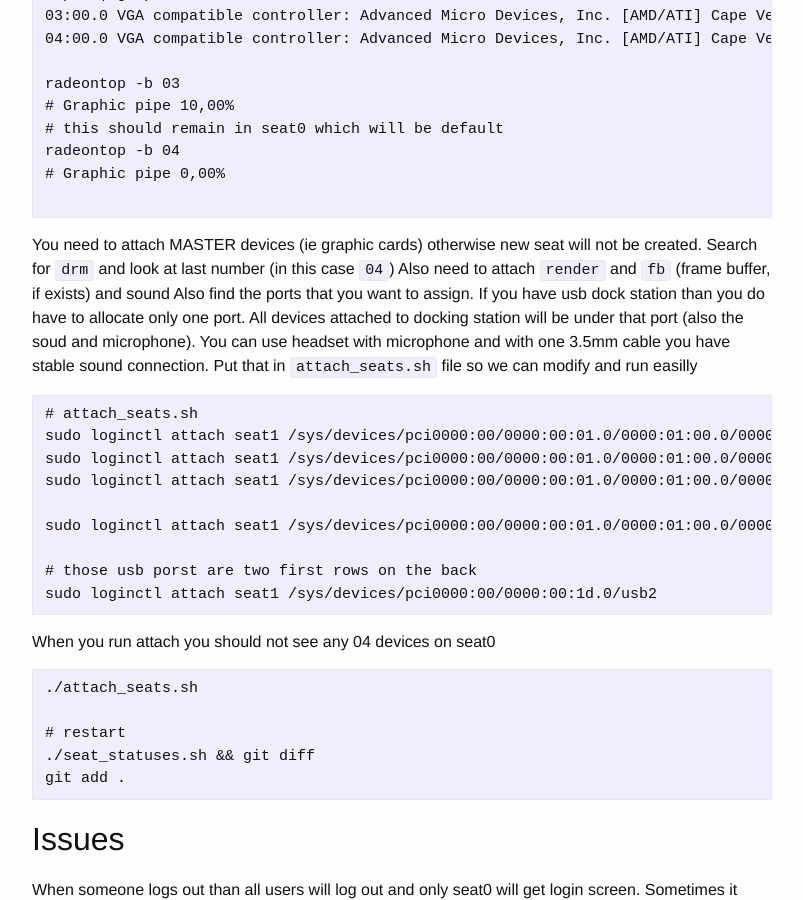
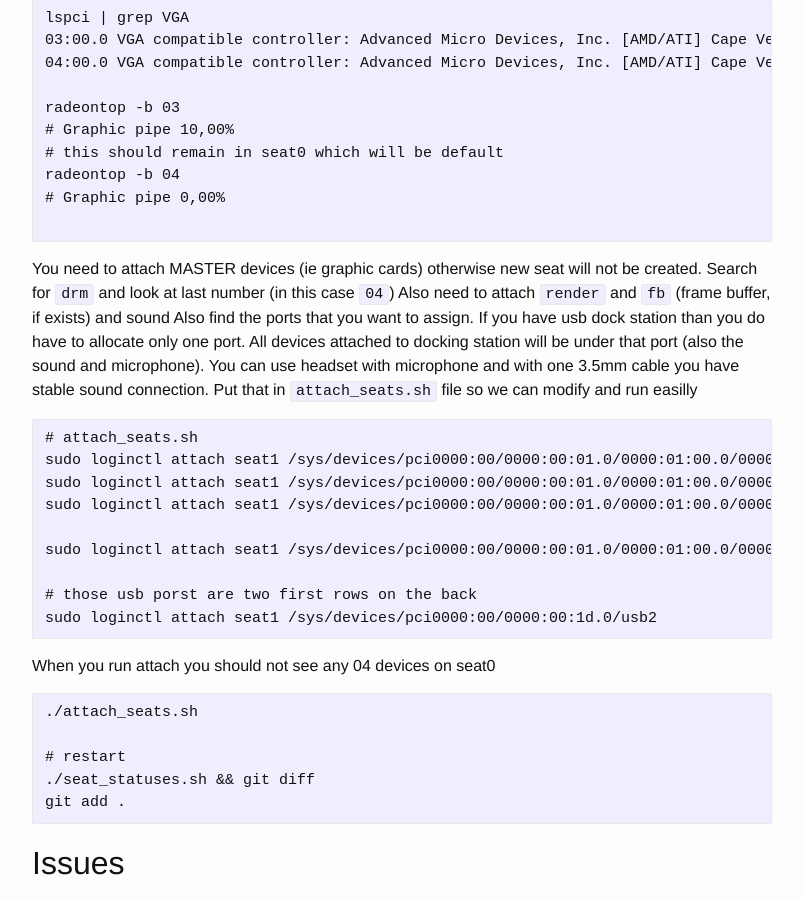
Before and after one commit to trkin/dev.trk.in.rs, a Jekyll site: the page built from _posts/2023-01-05-ubuntu-multiseat.md, in a window 1280 px wide and 900 px high, scrolled down 1133 px. Shown: the whole window, without its empty margins (238-1041 px from the left). Built offline with Jekyll 4.4.1, drawn with Linux system fonts in a browser that asks for light colours; the table of contents is made by our own code; some of the changed text lies outside the part shown.

Commit message:
multiseat

```diff
--- a/_posts/2023-01-05-ubuntu-multiseat.md
+++ b/_posts/2023-01-05-ubuntu-multiseat.md
@@ -58,7 +58,7 @@ Search for `drm` and look at last number (in this case `04`)
 Also need to attach `render` and `fb` (frame buffer, if exists) and sound Also
 find the ports that you want to assign. If you have usb dock station than you do
 have to allocate only one port. All devices attached to docking station will be
-under that port (also the soud and microphone). You can use headset with
+under that port (also the sound and microphone). You can use headset with
 microphone and with one 3.5mm cable you have stable sound connection.
 Put that in `attach_seats.sh` file so we can modify and run easilly
 
```
Also changed, not shown: other parts of _posts/2023-01-05-ubuntu-multiseat.md (+4 -0 lines).
